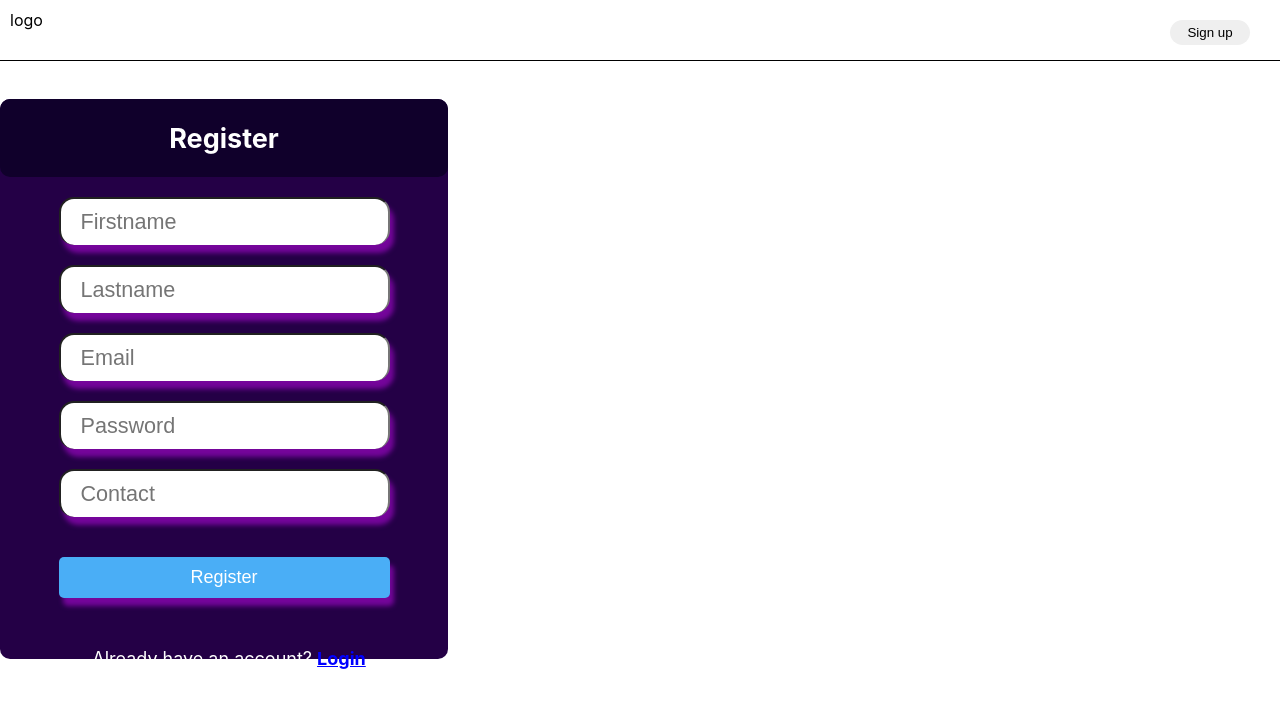
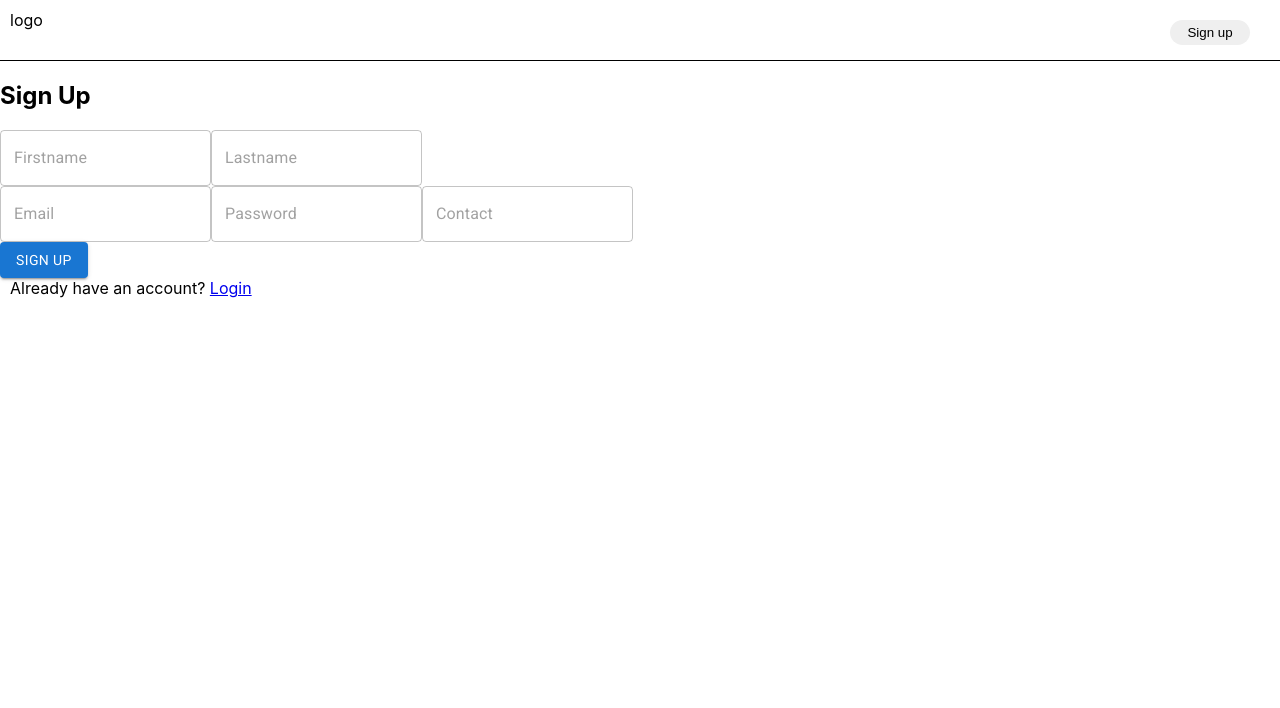
Before and after one commit to Anjali-Singh02/upgrad-eshop, a React (Create React App) app: page / in a window 1280 px wide. Shown: the top 708 px of the page. Built offline with nearby package versions, Linux system fonts and the light colour scheme.

Commit message:
changed input field to Textfield

```diff
--- a/src/components/SignupForm.js
+++ b/src/components/SignupForm.js
@@ -3,6 +3,7 @@ import './form.css';
 import { Link } from 'react-router-dom';
 import { validateSignup } from '../utils/helper';
 import { BackendContext } from '../context/context';
+import { Button, TextField } from '@mui/material';
 
 const SignupForm = () => {
 	const { baseUrl } = useContext(BackendContext);
@@ -59,57 +60,76 @@ const SignupForm = () => {
 
 	return (
 		<Fragment>
-			<div className="userForm register">
-				<div className="title">
-					<h2>Register</h2>
-				</div>
+			<div className="form-container">
+				{/* <div className="title"> */}
+				<h2>Sign Up</h2>
+				{/* </div> */}
 
 				<form onSubmit={handleSubmit}>
-					<input
+					<div className="name-field-container">
+						<div className="name-field">
+							<TextField
 								type="text"
 								placeholder="Firstname"
 								id="firstname"
 								name="firstName"
 								value={user.firstName}
 								onChange={handleChange}
+								className="name-field text-field"
 							/>
-					<input
+							<TextField
 								type="text"
 								placeholder="Lastname"
 								id="lastname"
 								name="lastName"
 								value={user.lastName}
 								onChange={handleChange}
+								className="name-field text-field"
 							/>
-					<input
+						</div>
+					</div>
+					<div className="data-field-container">
+						<div className="data-field">
+							<TextField
 								type="email"
 								placeholder="Email"
 								id="email"
 								name="email"
 								value={user.email}
 								onChange={handleChange}
+								className="text-field"
 							/>
-					<input
+							<TextField
 								type="password"
 								placeholder="Password"
 								id="password"
 								name="password"
 								value={user.password}
 								onChange={handleChange}
+								className="text-field"
 							/>
-					<input
+							<TextField
 								type="text"
 								placeholder="Contact"
 								id="contact"
 								name="contactNumber"
 								value={user.contactNumber}
 								onChange={handleChange}
+								className="text-field"
 							/>
-					<button type="submit" className="btn btnRegister">
-						Register
-					</button>
+						</div>
+					</div>
+					<div className="btn">
+						<Button
+							className="button"
+							variant="contained"
+							type="submit"
+						>
+							Sign up
+						</Button>
+					</div>
 					<p>
-						Already have an account? <Link to="/">Login </Link>
+						Already have an account? <Link to="/login">Login </Link>
 					</p>
 				</form>
 			</div>
```
Lines whose indentation alone changed are shown as unchanged.
